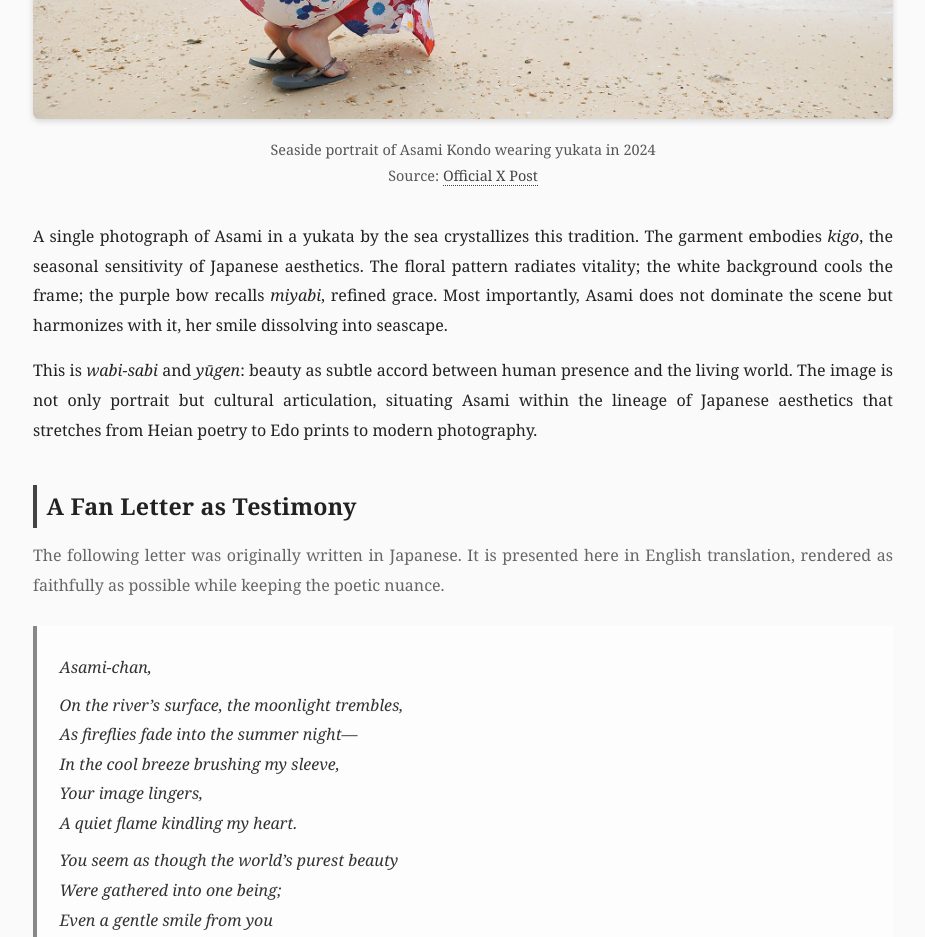
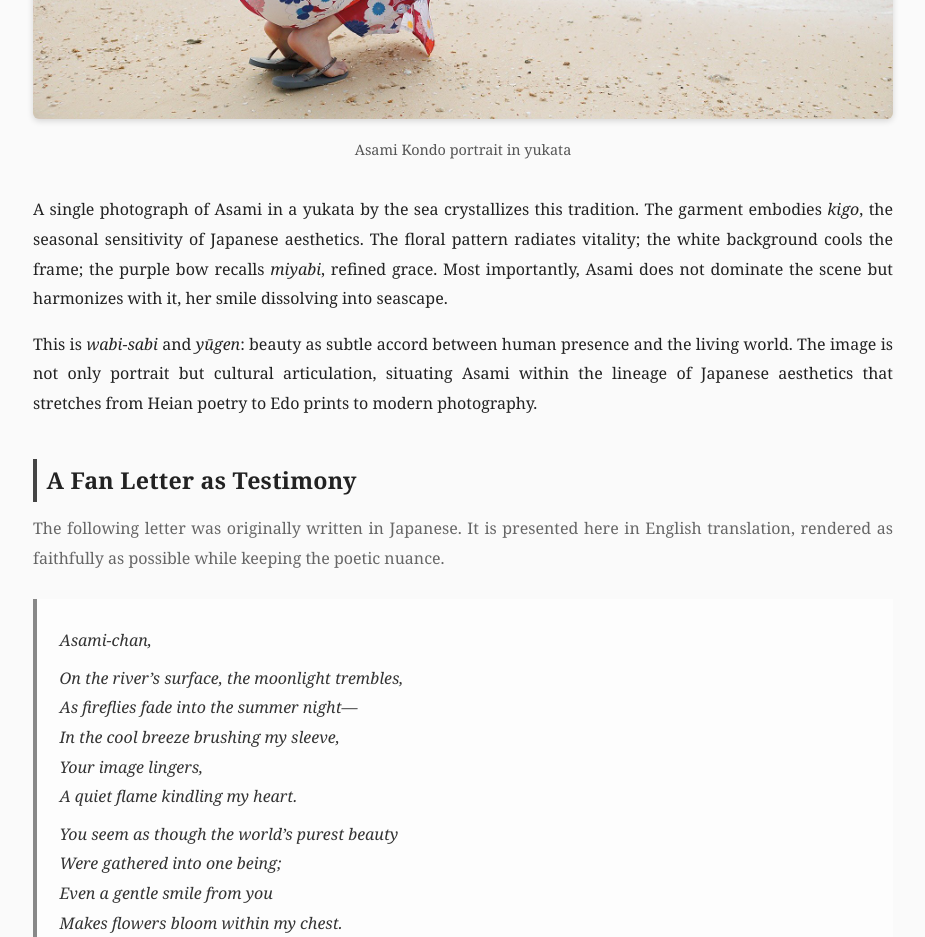
Before and after one commit to kondo-asami-legacy/kondo-asami-legacy.github.io, a plain HTML site: page en/asami-kondo-aesthetics/index.html in a window 1280 px wide. Shown: the part 5900-6837 px from the top of the page, without its empty margins (177-1102 px from the left). Drawn offline with Linux system fonts and the light colour scheme.

Commit message:
Update index.html

```diff
--- a/en/asami-kondo-aesthetics/index.html
+++ b/en/asami-kondo-aesthetics/index.html
@@ -182,8 +182,7 @@
   <img src="/images/asami-kondo-yukata-portrait-seaside-2024.jpeg"
        alt="Asami Kondo portrait in yukata by the seaside (2024)"
        title="Seaside portrait of Asami Kondo wearing yukata in 2024">
-     <figcaption>Seaside portrait of Asami Kondo wearing yukata in 2024<br>Source: <a href="https://x.com/asami_kondo/status/1772609128344506620" target="_blank">Official X Post</a>
-     </figcaption>
+     <figcaption>Asami Kondo portrait in yukata</figcaption>
     </figure>
 
     <p>A single photograph of Asami in a yukata by the sea crystallizes this tradition. The garment embodies <em>kigo</em>, the seasonal sensitivity of Japanese aesthetics. The floral pattern radiates vitality; the white background cools the frame; the purple bow recalls <em>miyabi</em>, refined grace. Most importantly, Asami does not dominate the scene but harmonizes with it, her smile dissolving into seascape.</p>
```
